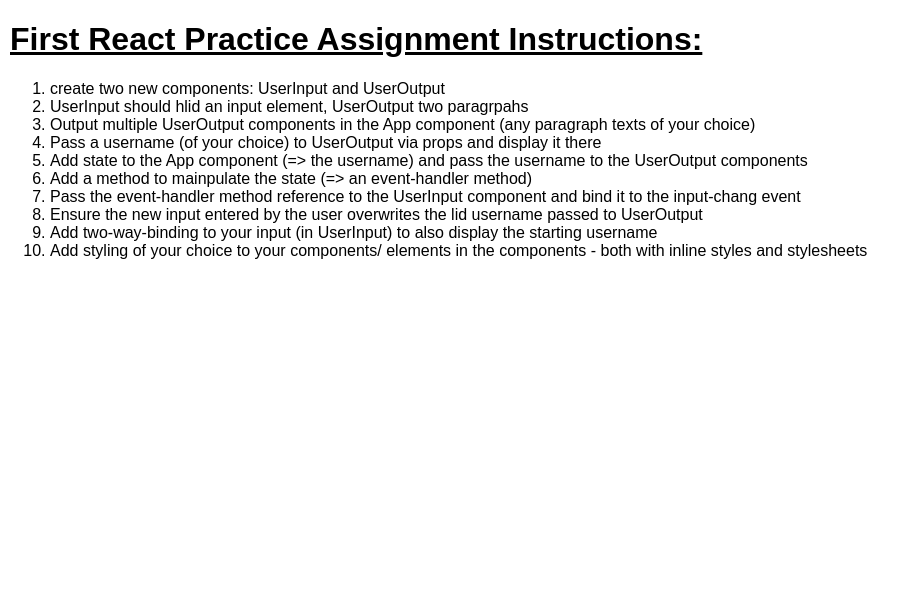
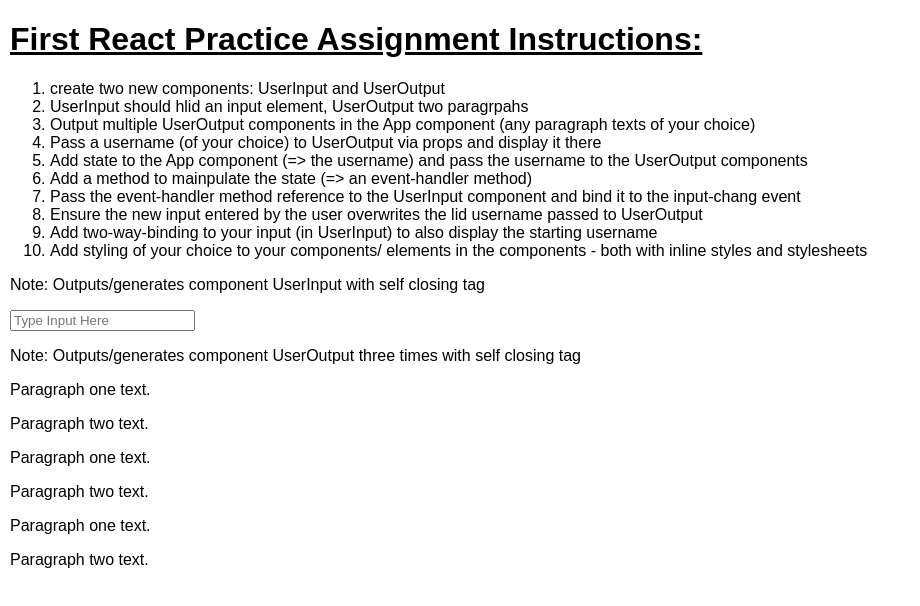
Before and after one commit to StephenPopovich/first-react-practice-assignment, a React (Create React App) app: page / in a window 1280 px wide. Shown: the top 606 px of the page, without its empty margins (0-920 px from the left). Built offline with nearby package versions, Linux system fonts and the light colour scheme.

Commit message:
Output multiple UserOutput components and one UserInput component in the App component

```diff
--- a/src/App.js
+++ b/src/App.js
@@ -2,6 +2,10 @@
 import logo from './logo.svg';
 import './App.css';
 
+// imports component #1 UserInput, do not need to specify .js because it is a JavaScript file
+import UserInput from './UserInput/UserInput';
+// imports component #2 UserOutput, do not need to specify .js because it is a JavaScript file
+import UserOutput from './UserOutput/UserOutput';
 
 // Task instructions:
 // 1. create two new components: UserInput and UserOutput
@@ -21,7 +25,6 @@
       <div className="App">
             <h1><u>First React Practice Assignment Instructions:</u></h1>
           <ol>
-
             <li>create two new components: UserInput and UserOutput</li>
             <li>UserInput should hlid an input element, UserOutput two paragrpahs</li>
             <li>Output multiple UserOutput components in the App component (any paragraph texts of your choice)</li>
@@ -33,6 +36,15 @@
             <li>Add two-way-binding to your input (in UserInput) to also display the starting username</li>
             <li>Add styling of your choice to your components/ elements in the components - both with inline styles and stylesheets</li>
           </ol>
+
+          <p>Note: Outputs/generates component UserInput with self closing tag</p>
+          <UserInput />
+
+          <p>Note: Outputs/generates component UserOutput three times with self closing tag</p>
+          <UserOutput />
+          <UserOutput />
+          <UserOutput />
+
       </div>
     );
   }
--- a/src/UserOutput/UserOutput.js
+++ b/src/UserOutput/UserOutput.js
@@ -6,7 +6,7 @@
 const userOutput = () => {
 // function of the component returning an input element
   return (
-// Must wrap component in div if you want to return more than one element
+// Must wrap component function in div if you want to return more than one element
     <div>
      <p>Paragraph one text.</p>
      <p>Paragraph two text.</p>
```
Lines whose indentation alone changed are shown as unchanged.
